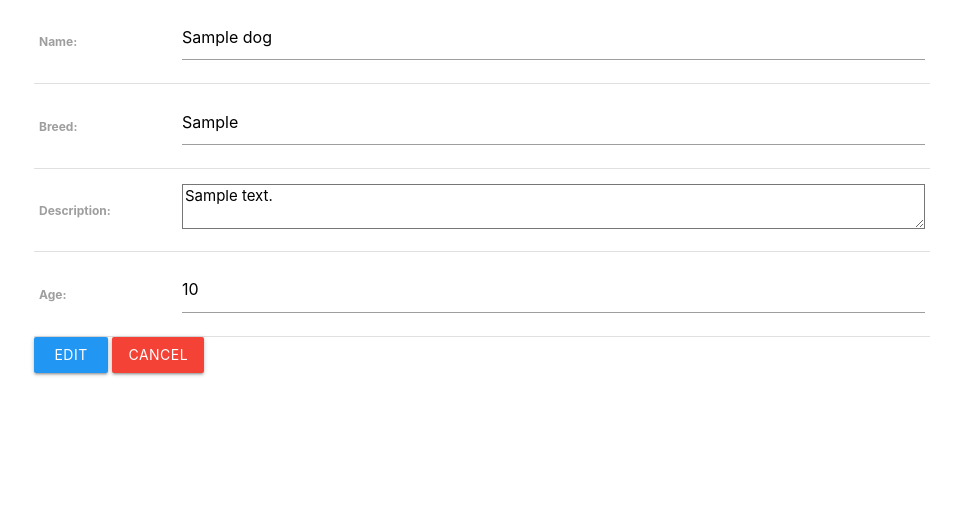
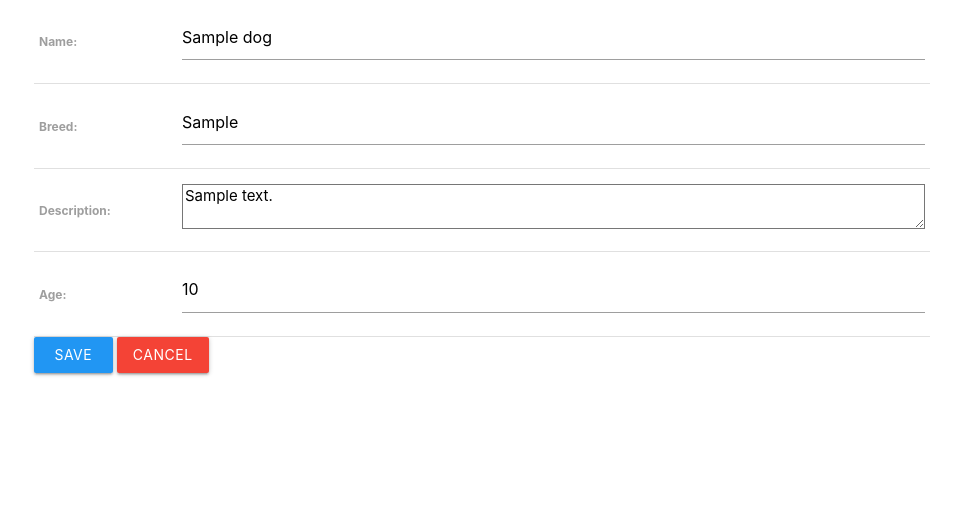
Before and after one commit to nellygibbs/dogcollector, a Django app: page /dogs/1/update/ in a window 1280 px wide. Shown: the part 201-732 px from the top of the page, without its empty margins (158-1119 px from the left). Run offline with Django 4.2, Linux system fonts and the light colour scheme; tables that the repository leaves empty hold one stand-in row (values such as "Sample post").

Commit message:
changes edit button on update page

```diff
--- a/main_app/templates/main_app/dog_form.html
+++ b/main_app/templates/main_app/dog_form.html
@@ -13,7 +13,7 @@
     <table>
         {{ form.as_table }}
     </table>
-    <input class="btn blue" type="submit" value="{% if object %} Edit {% else %} Add {% endif %}">
+    <input class="btn blue" type="submit" value="{% if object %} Save {% else %} Add {% endif %}">
     {% if object %}
     <a class="btn red" href="{% url 'detail' object.id %}"> Cancel</a>
     {% else %}
```
